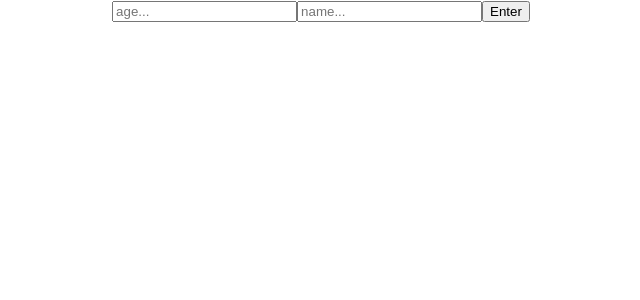
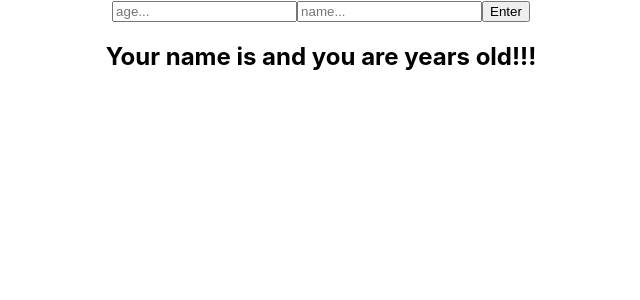
Before and after one commit to G3o-R/joke-project, a React (Create React App) app: page / in a window 1280 px wide. Shown: the top 300 px of the page, without its empty margins (319-959 px from the left). Built offline with nearby package versions, Linux system fonts and the light colour scheme.

Commit message:
added display

```diff
--- a/src/components/Card.js
+++ b/src/components/Card.js
@@ -24,6 +24,7 @@ function Card(){
         <input type="text" name="name" value={name} placeholder="name..." onChange={handleChange}/>
         <button type="submit">Enter</button>
         </form>
+        <h2 className="output">Your name is {age} and you are {name} years old!!!</h2>
     </div>)
 }
 
```
